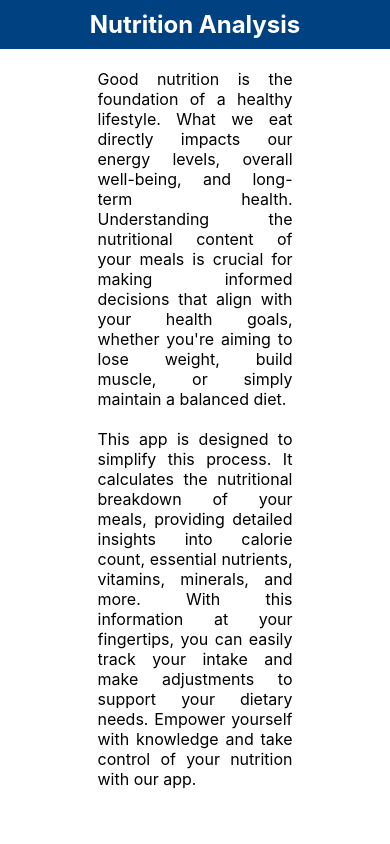
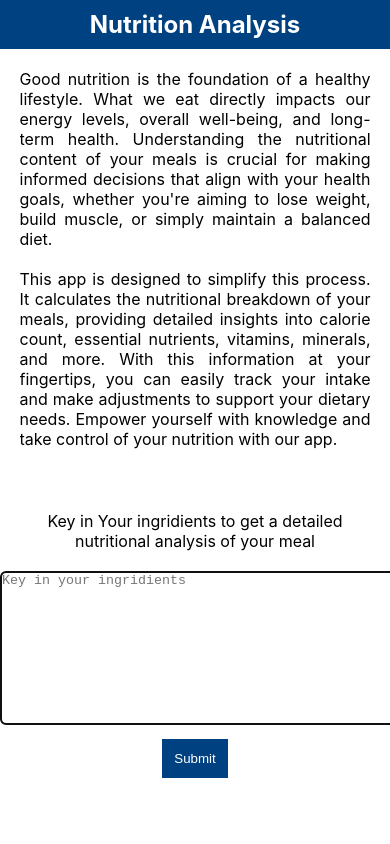
Before and after one commit to NixonOjiem/Nutritional-APP, a React (Create React App) app: page / in a window 390 px wide. Shown: the top 844 px of the page. Built offline with nearby package versions, Linux system fonts and the light colour scheme.

Commit message:
Started finalizing on the styles

```diff
--- a/package.json
+++ b/package.json
@@ -6,6 +6,7 @@
     "@testing-library/jest-dom": "^5.17.0",
     "@testing-library/react": "^13.4.0",
     "@testing-library/user-event": "^13.5.0",
+    "aos": "^2.3.4",
     "axios": "^1.7.7",
     "exceljs": "^4.4.0",
     "react": "^18.3.1",
--- a/src/App.css
+++ b/src/App.css
@@ -1,15 +1,14 @@
-*{
+* {
   margin: 0px;
   border: 0px;
   padding: 0px;
   overflow-x: hidden;
-
 }
-.App{
+.App {
   text-align: center;
   margin-top: 0px;
 }
-.Header{
+.Header {
   margin: 0px;
   padding: 0px;
   width: 50vw;
@@ -18,34 +17,36 @@
   margin-bottom: 5vh;
 }
 
-.Nav-bar{
+.Nav-bar {
   background-color: #004181;
   color: #fff;
   margin-bottom: 20px;
   padding: 10px;
 }
 
-.Header h2{
+.Header h2 {
   text-align: center;
   margin: 20px;
 }
-.Heading{
 
+.Indication-For-textarea {
+  margin: 20px;
 }
-.Indication-For-textarea{
-  margin: 20px;
-
-}
-.Ingridients-Capture{
-  border: 1px solid #004181;
+.Ingridients-Capture {
+  border: 2px solid #004181;
   border-radius: 5px;
 }
-.Submit-button{
+.Submit-button {
   padding: 12px;
   margin: 10px;
   background-color: #004181;
   color: #fff;
-}.Group-container {
+}
+.Submit-button:hover {
+  background-color: rgb(104, 139, 168) !important;
+  color: #f8f8f8 !important;
+}
+.Group-container {
   display: flex;
   flex-wrap: wrap;
   justify-content: space-between;
@@ -66,3 +67,11 @@
 .Group-container {
   align-items: stretch;
 }
+@media only screen and (max-width: 768px){
+  .Header {
+    width: 90vw;
+    margin-left: 5vw;
+    margin-right: 5vw;
+    text-align: justify;
+  }
+}
--- a/src/components/ApiComp.js
+++ b/src/components/ApiComp.js
@@ -1,6 +1,8 @@
-import React, { useRef, useState, useEffect } from 'react';
-import axios from 'axios';
-import ExcelJS from 'exceljs';
+import React, { useRef, useState, useEffect } from "react";
+import axios from "axios";
+import ExcelJS from "exceljs";
+import AOS from "aos";
+import "aos/dist/aos.css";
 
 function ApiComp() {
   const textareaRef = useRef(null);
@@ -12,23 +14,25 @@ function ApiComp() {
       textareaRef.current.focus();
     }
   }, []);
+  AOS.init();
 
   const handleSubmit = async () => {
     const textareaValue = textareaRef.current.value;
-    const ingredients = textareaValue.split('\n');
+    const ingredients = textareaValue.split("\n");
 
     try {
       const response = await axios.post(
-        'https://recipe-food-nutrition15.p.rapidapi.com/nutrition-details',
+        "https://recipe-food-nutrition15.p.rapidapi.com/nutrition-details",
         {
-          ingredients
+          ingredients,
         },
         {
           headers: {
-            'x-rapidapi-key': 'f7171ed0damsh435a225b94967c1p1e2eb6jsn57f2abe28f90',
-            'x-rapidapi-host': 'recipe-food-nutrition15.p.rapidapi.com',
-            'Content-Type': 'application/json'
-          }
+            "x-rapidapi-key":
+              "f7171ed0damsh435a225b94967c1p1e2eb6jsn57f2abe28f90",
+            "x-rapidapi-host": "recipe-food-nutrition15.p.rapidapi.com",
+            "Content-Type": "application/json",
+          },
         }
       );
 
@@ -41,8 +45,8 @@ function ApiComp() {
 
   useEffect(() => {
     if (containerRef.current && responseData) {
-      const groups = containerRef.current.querySelectorAll('.Groups');
-      const largeCard = containerRef.current.querySelector('#Large-card');
+      const groups = containerRef.current.querySelectorAll(".Groups");
+      const largeCard = containerRef.current.querySelector("#Large-card");
       const largeCardHeight = largeCard.offsetHeight;
       groups.forEach((group) => {
         group.style.height = `${largeCardHeight}px`;
@@ -50,53 +54,46 @@ function ApiComp() {
     }
   }, [responseData]);
 
-
   const handleDownloadExcel = () => {
     const workbook = new ExcelJS.Workbook();
-    const worksheet = workbook.addWorksheet('Nutrition Data');
+    const worksheet = workbook.addWorksheet("Nutrition Data");
 
     // Add header row
-    worksheet.addRow([
-      'Category',
-      'Label',
-      'Quantity',
-      'Unit'
-    ]);
+    worksheet.addRow(["Category", "Label", "Quantity", "Unit"]);
 
     // Add data rows
     Object.keys(responseData.totalDaily).forEach((key) => {
       worksheet.addRow([
-        'Total Daily',
+        "Total Daily",
         key,
         responseData.totalDaily[key].quantity,
-        responseData.totalDaily[key].unit
+        responseData.totalDaily[key].unit,
       ]);
     });
 
     Object.keys(responseData.totalNutrients).forEach((key) => {
       worksheet.addRow([
-        'Total Nutrients',
+        "Total Nutrients",
         key,
         responseData.totalNutrients[key].quantity,
-        responseData.totalNutrients[key].unit
+        responseData.totalNutrients[key].unit,
       ]);
     });
 
     // Add footer row
-    worksheet.addRow([
-      'Total Weight:',
-      responseData.totalWeight,
-      'g'
-    ]);
+    worksheet.addRow(["Total Weight:", responseData.totalWeight, "g"]);
 
     // Create a blob and trigger a download
-    workbook.xlsx.writeBuffer()
+    workbook.xlsx
+      .writeBuffer()
       .then((buffer) => {
-        const blob = new Blob([buffer], { type: 'application/vnd.openxmlformats-officedocument.spreadsheetml.sheet' });
+        const blob = new Blob([buffer], {
+          type: "application/vnd.openxmlformats-officedocument.spreadsheetml.sheet",
+        });
         const url = URL.createObjectURL(blob);
-        const a = document.createElement('a');
+        const a = document.createElement("a");
         a.href = url;
-        a.download = 'nutrition_data.xlsx';
+        a.download = "nutrition_data.xlsx";
         a.click();
         URL.revokeObjectURL(url);
       })
@@ -105,12 +102,18 @@ function ApiComp() {
       });
   };
 
-
-
-
   return (
     <div>
-      <p className="Indication-For-textarea">Key in Your ingridients to get a detailed nutritional analysis of your meal</p>
+      <p
+        className="Indication-For-textarea"
+        data-aos="fade-zoom-in"
+        data-aos-easing="ease-in-back"
+        data-aos-delay="100"
+        data-aos-offset="0"
+      >
+        Key in Your ingridients to get a detailed nutritional analysis of your
+        meal
+      </p>
       <textarea
         className="Ingridients-Capture"
         rows="10"
@@ -119,39 +122,64 @@ function ApiComp() {
         required
         wrap="hard"
         ref={textareaRef}
+        data-aos="fade-zoom-in"
+        data-aos-easing="ease-in-back"
+        data-aos-delay="100"
+        data-aos-offset="0"
       />
       <br />
-      <button className="Submit-button" onClick={handleSubmit}>
+      <button
+        className="Submit-button"
+        onClick={handleSubmit}
+        data-aos="fade-zoom-in"
+        data-aos-easing="ease-in-back"
+        data-aos-delay="100"
+        data-aos-offset="0"
+      >
         Submit
       </button>
       {responseData && (
-        <button className="Submit-button" onClick={handleDownloadExcel}>Download Excel</button>
+        <button
+          className="Submit-button"
+          onClick={handleDownloadExcel}
+          data-aos="fade-zoom-in"
+        >
+          Download Excel
+        </button>
       )}
       {responseData ? (
-  <div ref={containerRef}>
+        <div ref={containerRef} data-aos="fade-up">
           <div className="Group-container">
             {/* Group 1: Nutritional Analysis */}
             <div className="Groups">
               <h2>Calorie & Labels:</h2>
               {responseData.calories ? (
-          <p>Calories: {responseData.calories} <br /><br /></p>
+                <p>
+                  Calories: {responseData.calories} <br />
+                  <br />
+                </p>
               ) : (
-          <p>No calories data available <br /> <br /></p>
+                <p>
+                  No calories data available <br /> <br />
+                </p>
               )}
 
-        <ul><br />
+              <ul>
+                <br />
                 <h4>Diet Labels</h4>
                 {responseData.dietLabels.slice(0, 9).map((label) => (
                   <li key={label}>{label}</li>
                 ))}
-        </ul><br />
+              </ul>
+              <br />
 
               <ul>
                 <h4>Health Labels</h4>
-          {responseData.healthLabels.slice(0,9).map((label) => (
+                {responseData.healthLabels.slice(0, 9).map((label) => (
                   <li key={label}>{label}</li>
                 ))}
-        </ul><br />
+              </ul>
+              <br />
               <ul>
                 <p>Yield: {responseData.yield}</p>
               </ul>
@@ -167,9 +195,15 @@ function ApiComp() {
               <ul>
                 <h2>Total Daily:</h2>
                 {Object.keys(responseData.totalDaily)
-        .slice(0, Math.ceil(Object.keys(responseData.totalDaily).length / 2))
+                  .slice(
+                    0,
+                    Math.ceil(Object.keys(responseData.totalDaily).length / 2)
+                  )
                   .map((key) => (
-          <li key={key}>{key}: {responseData.totalDaily[key].quantity} {responseData.totalDaily[key].unit}</li>
+                    <li key={key}>
+                      {key}: {responseData.totalDaily[key].quantity}{" "}
+                      {responseData.totalDaily[key].unit}
+                    </li>
                   ))}
               </ul>
             </div>
@@ -178,9 +212,14 @@ function ApiComp() {
               <h2>Total Daily:</h2>
               <ul>
                 {Object.keys(responseData.totalDaily)
-        .slice(Math.ceil(Object.keys(responseData.totalDaily).length / 2))
+                  .slice(
+                    Math.ceil(Object.keys(responseData.totalDaily).length / 2)
+                  )
                   .map((key) => (
-          <li key={key}>{key}: {responseData.totalDaily[key].quantity} {responseData.totalDaily[key].unit}</li>
+                    <li key={key}>
+                      {key}: {responseData.totalDaily[key].quantity}{" "}
+                      {responseData.totalDaily[key].unit}
+                    </li>
                   ))}
               </ul>
             </div>
@@ -189,20 +228,32 @@ function ApiComp() {
               <h2>Total Nutrients:</h2>
               <div>
                 {Object.keys(responseData.totalNutrients)
-            .slice(0, Math.ceil(Object.keys(responseData.totalNutrients).length / 2))
+                  .slice(
+                    0,
+                    Math.ceil(
+                      Object.keys(responseData.totalNutrients).length / 2
+                    )
+                  )
                   .map((key) => (
-              <p key={key}>{key}: {responseData.totalNutrients[key].quantity}{responseData.totalNutrients[key].unit}</p>
+                    <p key={key}>
+                      {key}: {responseData.totalNutrients[key].quantity}
+                      {responseData.totalNutrients[key].unit}
+                    </p>
                   ))}
               </div>
-
             </div>
             {/* Group 5: Total Weight */}
             <div className="Groups">
               <h2>Total Nutrients</h2>
               {Object.keys(responseData.totalNutrients)
-            .slice(Math.ceil(Object.keys(responseData.totalNutrients).length / 2))
+                .slice(
+                  Math.ceil(Object.keys(responseData.totalNutrients).length / 2)
+                )
                 .map((key) => (
-              <p key={key}>{key}: {responseData.totalNutrients[key].quantity}{responseData.totalNutrients[key].unit}</p>
+                  <p key={key}>
+                    {key}: {responseData.totalNutrients[key].quantity}
+                    {responseData.totalNutrients[key].unit}
+                  </p>
                 ))}
               <p>Total Weight:{responseData.totalWeight} g</p>
             </div>
@@ -232,7 +283,7 @@ function ApiComp() {
           </div>
         </div>
       ) : (
-  <p>Loading...</p>
+        <p></p>
       )}
     </div>
   );
--- a/src/components/Content.js
+++ b/src/components/Content.js
@@ -1,27 +1,43 @@
-import React from 'react'
+import React from "react";
+import AOS from "aos";
+import "aos/dist/aos.css";
 
 function Content() {
+  AOS.init();
   return (
     <>
-      <div className='Nav-bar'>
-        <h2 className='Heading'>Nutrition Analysis</h2>
-      </div> {/* Add this closing tag */}
+      <div className="Nav-bar">
+        <h2>Nutrition Analysis</h2>
+      </div>{" "}
+      {/* Add this closing tag */}
+      <div
+        className="Header"
+        data-aos="fade-zoom-in"
+        data-aos-easing="ease-in-back"
+        data-aos-delay="100"
+        data-aos-offset="0"
+      >
+        <p>
+          Good nutrition is the foundation of a healthy lifestyle. What we eat
+          directly impacts our energy levels, overall well-being, and long-term
+          health. Understanding the nutritional content of your meals is crucial
+          for making informed decisions that align with your health goals,
+          whether you're aiming to lose weight, build muscle, or simply maintain
+          a balanced diet.
+        </p>
+        <br />
 
-      <div className='Header'>
-        <p>Good nutrition is the foundation of a healthy lifestyle. What we eat directly impacts our energy levels,
-          overall well-being, and long-term health. Understanding the nutritional content of your meals is crucial
-          for making informed decisions that align with your health goals, whether you're aiming to lose weight, build muscle,
-          or simply maintain a balanced diet.</p>
-          <br />
-
-        <p>This app is designed to simplify this process. It calculates the nutritional breakdown of your meals,
-          providing detailed insights into calorie count, essential nutrients, vitamins, minerals, and more. With
-          this information at your fingertips, you can easily track your intake and make adjustments to support your
-          dietary needs. Empower yourself with knowledge and take control of your nutrition with our app.
+        <p>
+          This app is designed to simplify this process. It calculates the
+          nutritional breakdown of your meals, providing detailed insights into
+          calorie count, essential nutrients, vitamins, minerals, and more. With
+          this information at your fingertips, you can easily track your intake
+          and make adjustments to support your dietary needs. Empower yourself
+          with knowledge and take control of your nutrition with our app.
         </p>
       </div>
     </>
-  )
+  );
 }
 
-export default Content
+export default Content;
```
Also changed, not shown: 1 other file (tests, documents, lock files or other folders). Lines whose indentation alone changed are shown as unchanged.
